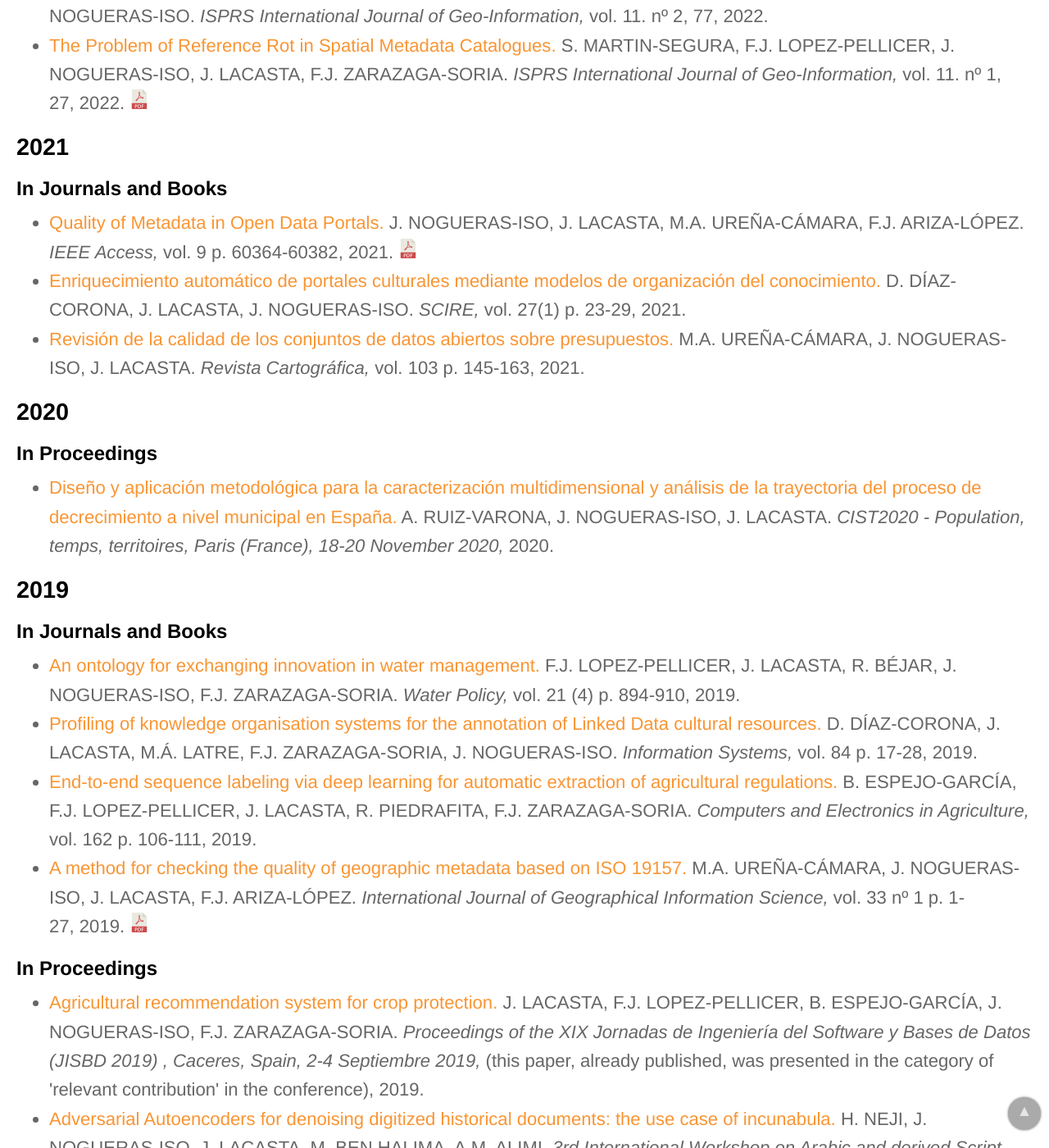
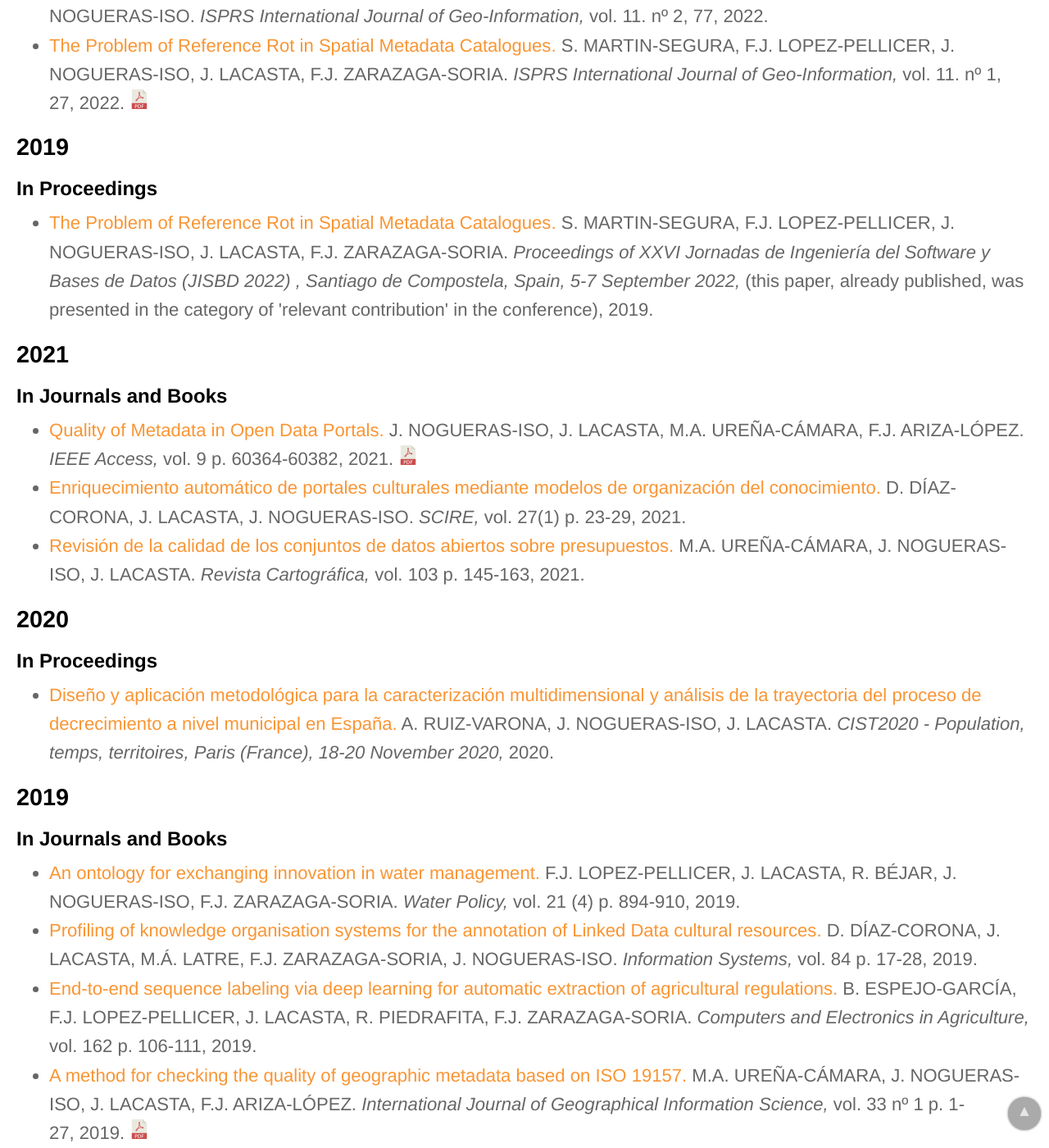
Before and after one commit to IAAA-Lab/IAAA-Lab.github.io, a Jekyll site: the page built from _staff/jlacasta.md, in a window 1280 px wide and 1400 px high, scrolled down 1208 px. Shown: the whole window at 82% size. Built offline with Jekyll 4.4.1, drawn with Linux system fonts in a browser that asks for light colours; some of the changed text lies outside the part shown.

Commit message:
Update papers.yml

```diff
--- a/_data/papers.yml
+++ b/_data/papers.yml
@@ -50,6 +50,13 @@
   publication_detail: "Lecture Notes in Computer Science, vol. 13541, p. 175–186"
   year: 2022
 # -------------------
+- title: "The Problem of Reference Rot in Spatial Metadata Catalogues"
+  url: http://hdl.handle.net/11705/JISBD/2022/5904
+  authors: S. MARTIN-SEGURA, F.J. LOPEZ-PELLICER, J. NOGUERAS-ISO, J. LACASTA, F.J. ZARAZAGA-SORIA
+  publication_conference: "Proceedings of XXVI Jornadas de Ingeniería del Software y Bases de Datos (JISBD 2022) , Santiago de Compostela, Spain, 5-7 September 2022"
+  publication_detail: "(this paper, already published, was presented in the category of 'relevant contribution' in the conference)"
+  year: 2019
+# -------------------
 - title: "Towards value-creating and sustainable open data ecosystems: A comparative case study and a research agenda"
   url: https://jedem.org/index.php/jedem/article/view/644
   authors: B. VAN LOENEN, A. ZUIDERWIJK, G. VANCAUWENBERGHE, F.J. LOPEZ-PELLICER, I. MULDER, C. ALEXOPOULOS, R. MAGNUSSEN, M. SADDIQA, M. DULONG DE ROSNAY, J. CROMPVOETS, A. POLINI, B. RE, C. CASIANO FLORES
@@ -219,9 +226,9 @@
   doi: 10.1080/13658816.2018.1515437
 # -------------------
 - title: "Agricultural recommendation system for crop protection"
-  url: https://doi.org/10.1016/j.compag.2018.06.049
+  url: http://hdl.handle.net/11705/JISBD/2019/010
   authors: J. LACASTA, F.J. LOPEZ-PELLICER, B. ESPEJO-GARCÍA, J. NOGUERAS-ISO, F.J. ZARAZAGA-SORIA
-  publication_conference: "Proceedings of the XIX Jornadas de Ingeniería del Software y Bases de Datos (JISBD 2019) , Caceres, Spain, 2-4 Septiembre 2019"
+  publication_conference: "Proceedings of XXIV Jornadas de Ingeniería del Software y Bases de Datos (JISBD 2019) , Caceres, Spain, 2-4 Septiembre 2019"
   publication_detail: "(this paper, already published, was presented in the category of 'relevant contribution' in the conference)"
   year: 2019
 # -------------------
```
